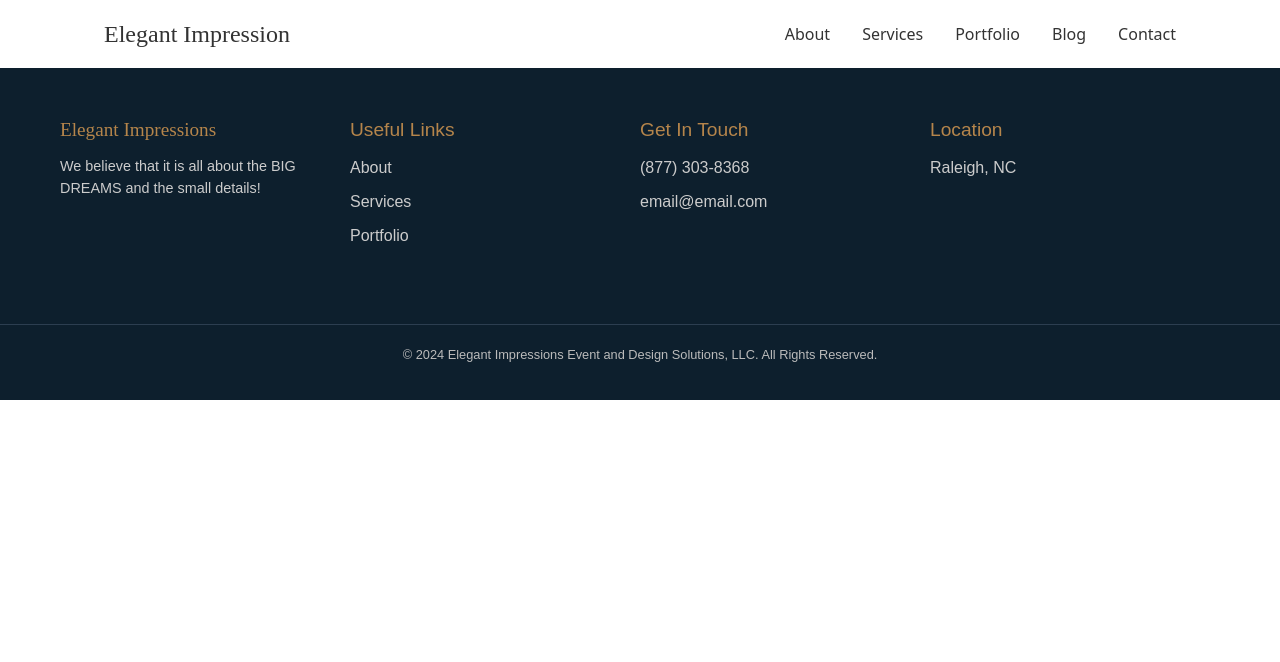
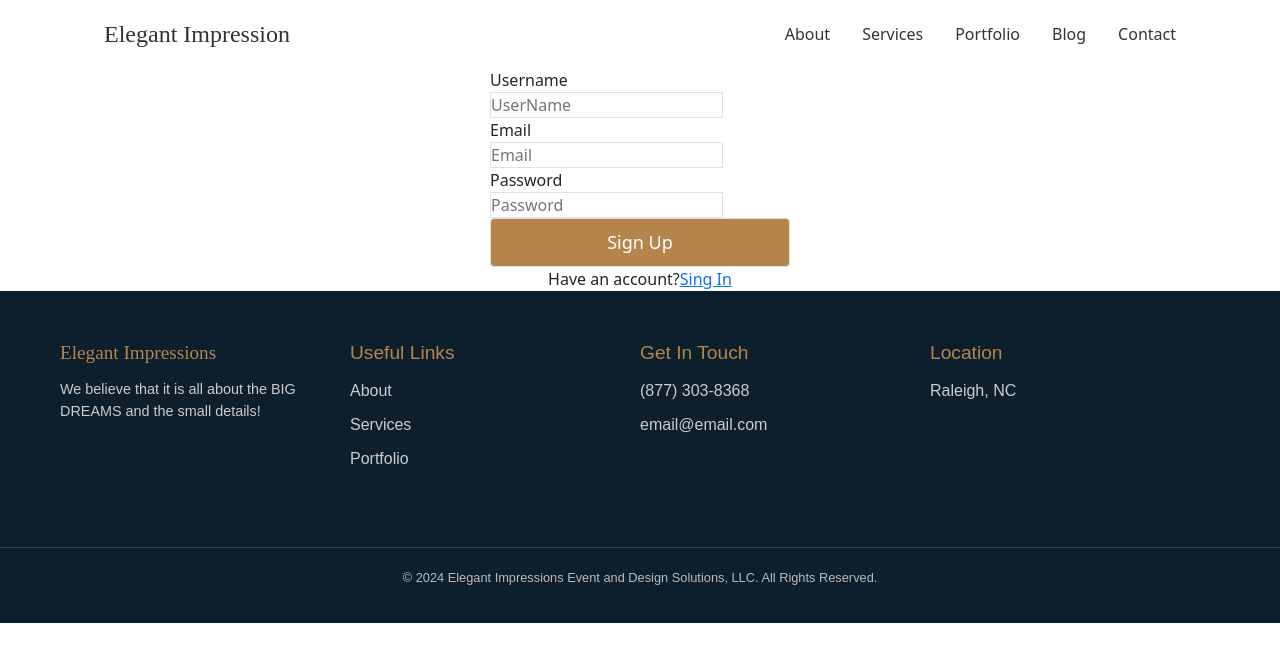
Before and after one commit to Zirodev1/elegent-impressions, a React (Create React App) app in the folder frontend/: page /sign-up in a window 1280 px wide. Shown: the top 662 px of the page. Built offline with nearby package versions, Linux system fonts and the light colour scheme.

Commit message:
created sign up form to test

```diff
--- a/frontend/package.json
+++ b/frontend/package.json
@@ -11,6 +11,7 @@
     "@testing-library/user-event": "^13.5.0",
     "axios": "^1.7.3",
     "bootstrap": "^5.3.3",
+    "flowbite-react": "^0.10.1",
     "lucide-react": "^0.428.0",
     "react": "^18.3.1",
     "react-dom": "^18.3.1",
--- a/frontend/src/App.js
+++ b/frontend/src/App.js
@@ -11,6 +11,7 @@
 import Portfolio from './pages/Portfolio';
 import About from './pages/About';
 import SignIn from './pages/admin/SignIn';
+import SignUp from './pages/admin/SignUp';
 
 import './App.css';
 import ScrollToTop from './components/ScrollToTo';
@@ -28,6 +29,7 @@
           <Route path='/portfolio' Component={Portfolio} />
           <Route path='/about' Component={About} />
           <Route path='/sign-in' Component={SignIn} />
+          <Route path='/sign-up' Component={SignUp} />
           <Route path='/admin' Component={AdminPanel} />
           <Route path='/post/:id' Component={Post} />
         </Routes>
--- /dev/null
+++ b/frontend/src/pages/admin/SignUp.css
@@ -0,0 +1,5 @@
+.signup-form {
+  width: 300px;
+  margin: 0 auto;
+  text-align: left;
+}
--- /dev/null
+++ b/frontend/src/pages/admin/SignUp.js
@@ -0,0 +1,38 @@
+import { Alert, Button, Label, Spinner, TextInput } from 'flowbite-react';
+import { useState } from 'react';
+import { Link } from 'react-router-dom';
+
+import './SignUp.css'
+
+const SignUp = () => {
+  return (
+
+    <div>
+      <form className='signup-form'>
+        <div>
+          <Label value='Username' />
+          <TextInput type='text' placeholder='UserName' id='username' />
+        </div>
+        <div>
+          <Label value='Email' />
+          <TextInput type='text' placeholder='Email' id='email' />
+        </div>
+        <div>
+          <Label value='Password' />
+          <TextInput type='text' placeholder='Password' id='password' />
+        </div>
+        <Button type='submit'>
+          Sign Up
+        </Button>
+      </form>
+      <div>
+        <span>Have an account?</span>
+        <Link to='/sign-in'>
+          Sing In
+        </Link>
+      </div>
+    </div>
+  )
+}
+
+export default SignUp;
```
Also changed, not shown: 1 other file (tests, documents, lock files or other folders).
